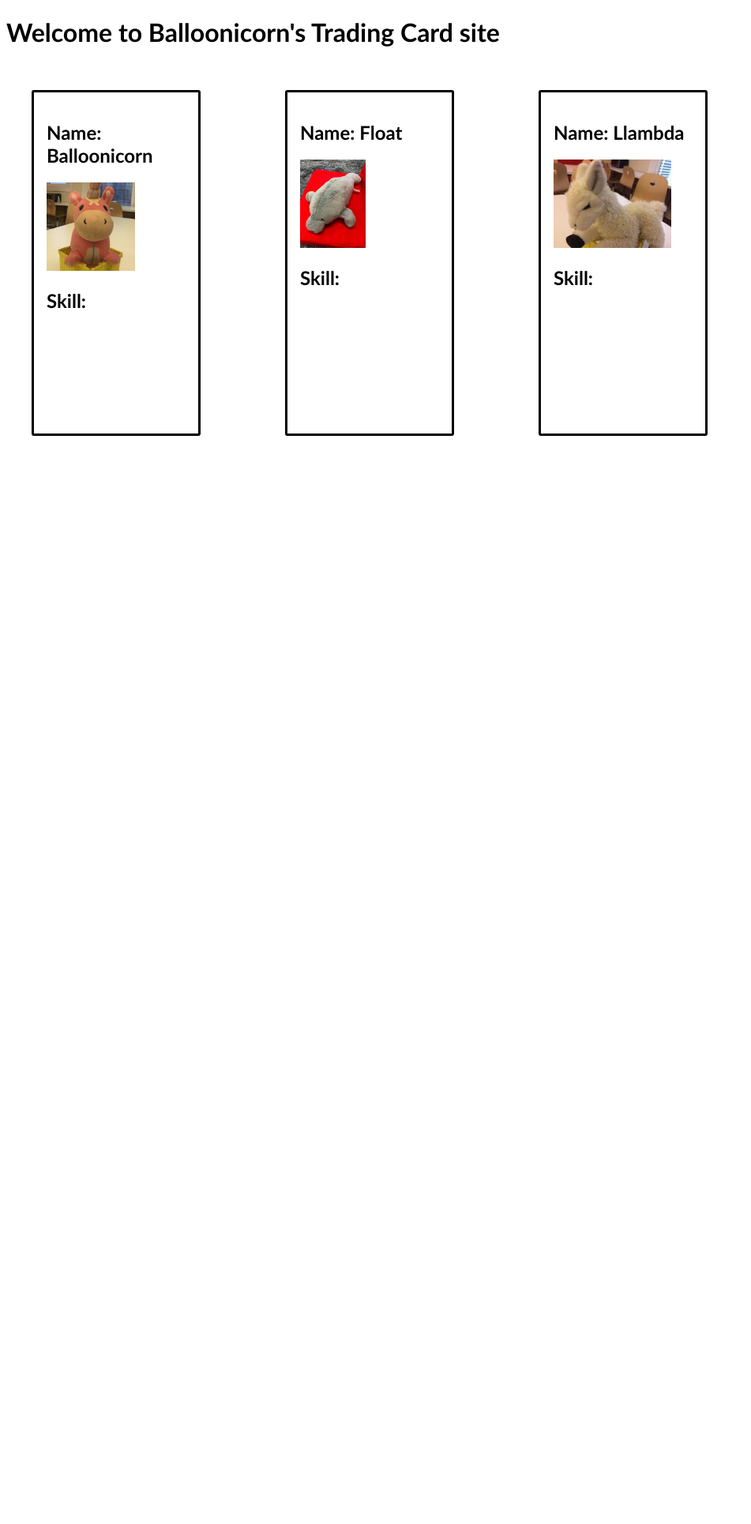
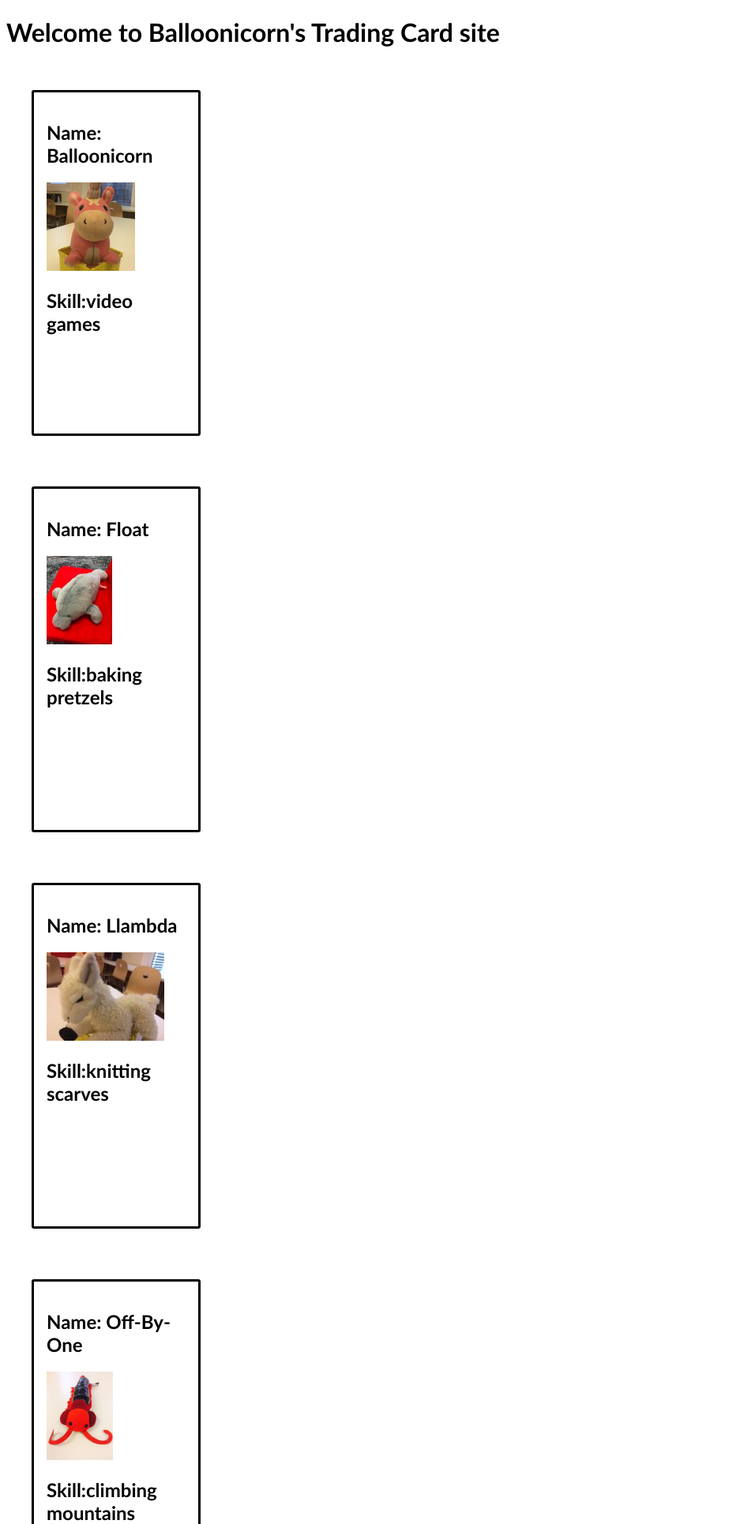
Before and after one commit to TYLPHE/hb-react-trading-cards, a Flask app: page /cards in a window 1280 px wide. Shown: the top 1930 px of the page at 79% size, without its empty margins (0-951 px from the left). Before the commit the page ends 552 px from the top, so only its background shows below. Run offline with Flask 2, Linux system fonts and the light colour scheme; some libraries are stand-ins or nearby versions.

Commit message:
Render all cards

```diff
--- a/server.py
+++ b/server.py
@@ -18,4 +18,4 @@ def show_cards():
 
 
 if __name__ == '__main__':
-    app.run(debug=True, host='0.0.0.0')
+    app.run(debug=True, host='0.0.0.0', port=5001)
--- a/static/js/tradingCard.jsx
+++ b/static/js/tradingCard.jsx
@@ -2,9 +2,52 @@
 
 const tradingCardData = [
   {
-    name: 'Balloonicorn',
-    skill: 'video games',
-    imgUrl: '/static/img/balloonicorn.jpg',
+    name: "Balloonicorn",
+    skill: "video games",
+    imgUrl: "/static/img/balloonicorn.jpg",
+    cardId: 1,
+  },
+  {
+    name: "Float",
+    skill: "baking pretzels",
+    imgUrl: "/static/img/float.jpg",
+    cardId: 2,
+  },
+  {
+    name: "Llambda",
+    skill: "knitting scarves",
+    imgUrl: "/static/img/llambda.jpg",
+    cardId: 3,
+  },
+  {
+    name: "Off-By-One",
+    skill: "climbing mountains",
+    imgUrl: "/static/img/off-by-one.jpeg",
+    cardId: 4,
+  },
+  {
+    name: "Seed.py",
+    skill: "making curry dishes",
+    imgUrl: "/static/img/seedpy.jpeg",
+    cardId: 5,
+  },
+  {
+    name: "Polymorphism",
+    skill: "costumes",
+    imgUrl: "/static/img/polymorphism.jpeg",
+    cardId: 6,
+  },
+  {
+    name: "Short Stack Overflow",
+    skill: "ocean animal trivia",
+    imgUrl: "/static/img/shortstack-overflow.jpeg",
+    cardId: 7,
+  },
+  {
+    name: "Merge",
+    skill: "bullet journaling",
+    imgUrl: "/static/img/merge.png",
+    cardId: 8,
   },
 ];
 
@@ -13,22 +56,21 @@ function TradingCard(props) {
     <div className="card">
       <h2>Name: {props.name}</h2>
       <img src={props.imgUrl} alt="profile" />
-      <h2>Skill: </h2>
+      <h2>Skill:{props.skill} </h2>
     </div>
   );
 }
+function TradingCardContainer () {
+  return <React.Fragment>
+  {
+    tradingCardData.map((card) =>
+    <React.Fragment key = {card.cardId}>
+    <TradingCard  name={card.name} skill={card.skill} imgUrl={card.imgUrl} />
+    </React.Fragment>
+    )
+  }
+  </React.Fragment>
+}
 
-ReactDOM.render(
-  <TradingCard name="Balloonicorn" skill="video games" imgUrl="/static/img/balloonicorn.jpg" />,
-  document.querySelector('#balloonicorn'),
-);
 
-ReactDOM.render(
-  <TradingCard name="Float" skill="baking pretzels" imgUrl="/static/img/float.jpg" />,
-  document.querySelector('#float'),
-);
-
-ReactDOM.render(
-  <TradingCard name="Llambda" skill="knitting scarves" imgUrl="/static/img/llambda.jpg" />,
-  document.querySelector('#llambda'),
-);
+ReactDOM.render(<TradingCardContainer />, document.querySelector('#balloonicorn'));
--- a/templates/cards.html
+++ b/templates/cards.html
@@ -17,6 +17,9 @@
 
   <!-- Mount Llambda's card on to this element. -->
   <div id="llambda"></div>
+
+  <div id="merge"> </div>
+  <div id="seedpy"></div>
 </div>
 
 {% endblock %}
```
Also changed, not shown: static/js/homepage.jsx (+7 -2 lines).
